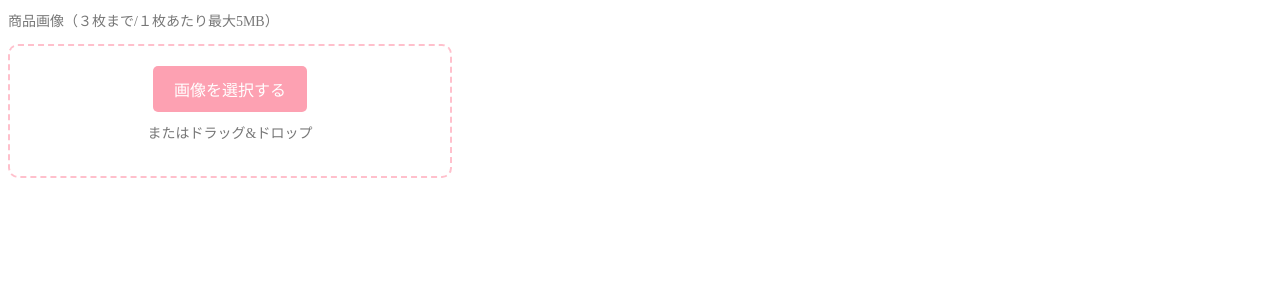
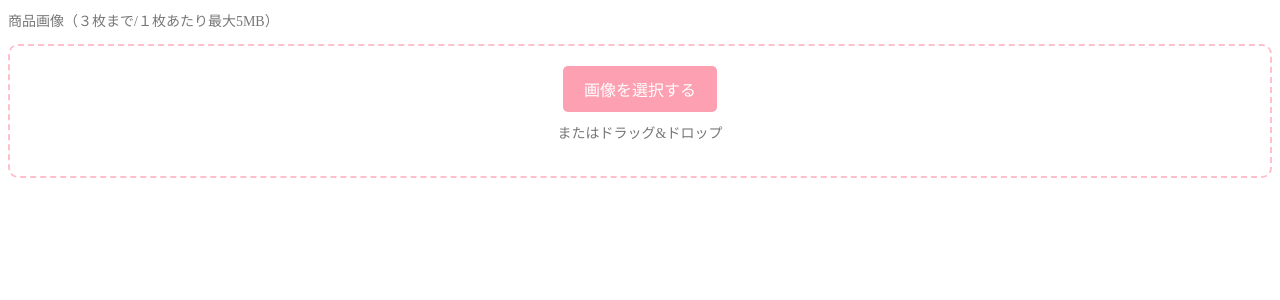
Before and after one commit to snowleaf-com/toyreuse_testapp, a PHP site: page /mypage/tmp.php in a window 1280 px wide. Shown: the top 300 px of the page. Run offline with PHP 8.4, Linux system fonts and the light colour scheme.

Commit message:
レイアウト調整

```diff
--- a/mypage/_prod_edit.php
+++ b/mypage/_prod_edit.php
@@ -402,7 +402,7 @@
 
 
             <div class="imgDrop">
-                <div>商品画像（３枚まで/１枚あたり最大5MB）</div>
+              <div>商品画像（3枚まで / 1枚あたり最大5MB）</div>
               <div class="image-upload-container">
                 <div id="previewContainer"></div>
                 <div id="errorList" class="error-list"></div>
--- a/mypage/styles.css
+++ b/mypage/styles.css
@@ -3,8 +3,6 @@
 }
 
 .drop-area {
-  width: 100%;
-  max-width: 400px;
   padding: 20px;
   border: 2px dashed #FFC0CC;
   border-radius: 10px;
@@ -49,8 +47,6 @@
 #previewContainer {
   display: flex;
   gap: 10px;
-  margin-top: 8px;
-  margin-bottom: 8px;
 }
 
 .preview-image {
@@ -64,6 +60,8 @@
   object-fit: cover;
   border-radius: 5px;
   border: 1px solid #ccc;
+  margin-top: 8px;
+  margin-bottom: 8px;
 }
 
 .remove-btn {
```
Lines whose indentation alone changed are shown as unchanged.
